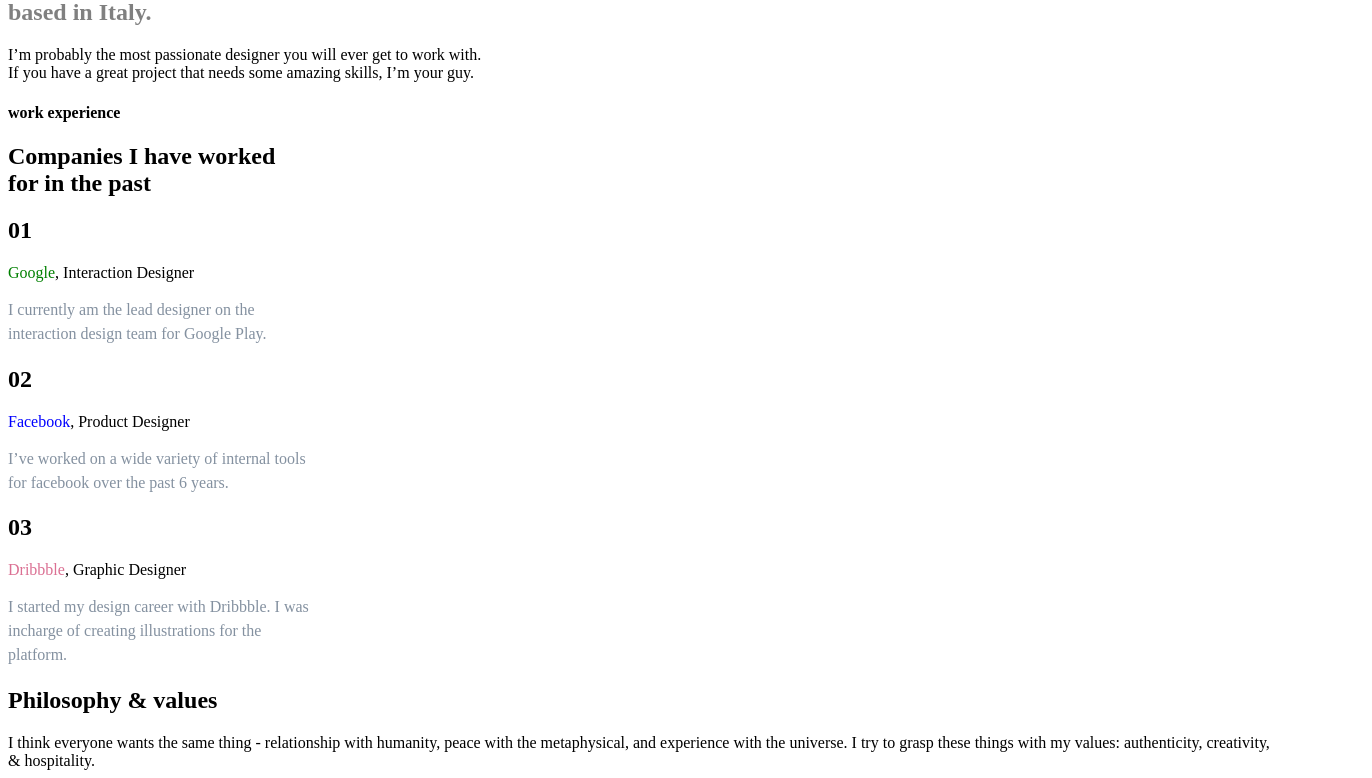
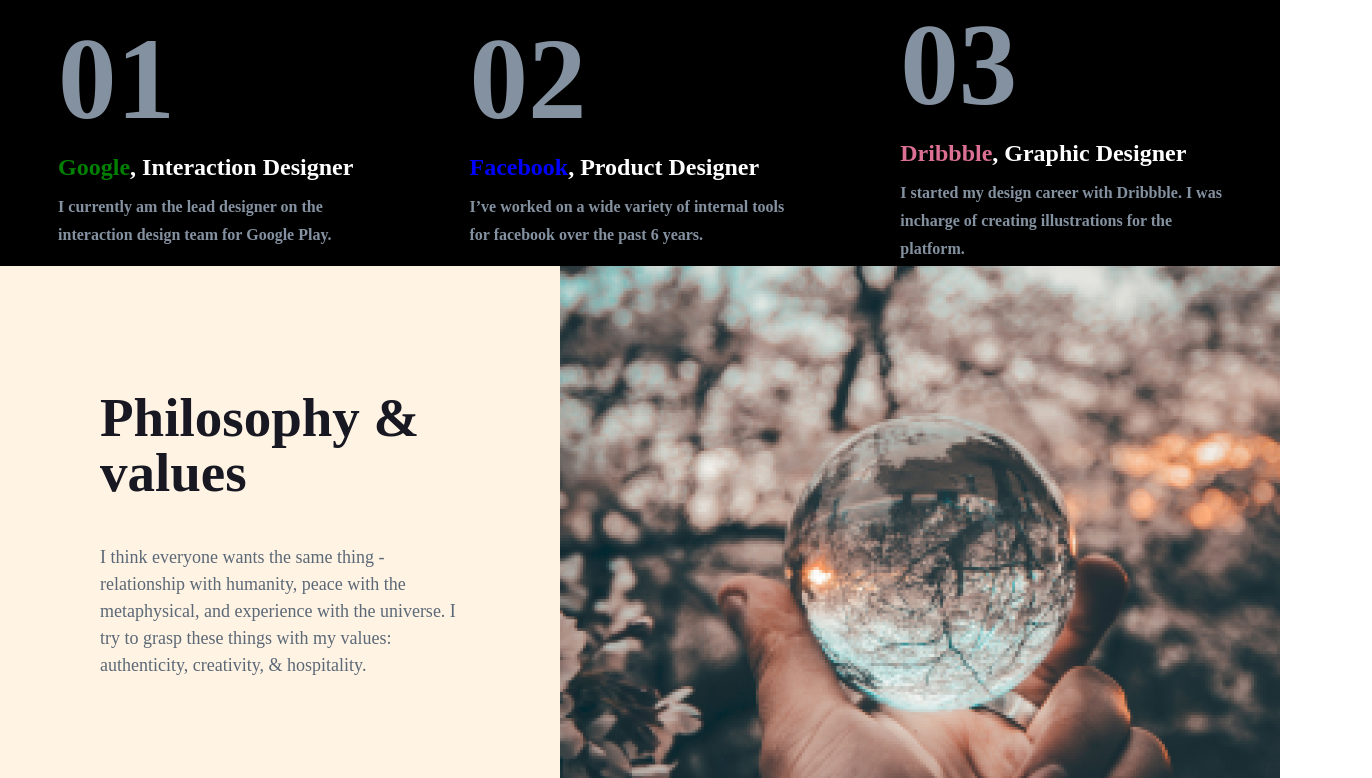
Before and after one commit to GruppaKino/WebProj, a plain HTML site: page index.html in a window 1280 px wide. Shown: the part 791-1569 px from the top of the page, 1372 px wide, since content can reach past the window. Drawn offline with Linux system fonts and the light colour scheme.

Commit message:
добавил CSS

```diff
--- a/index.html
+++ b/index.html
@@ -4,7 +4,7 @@
     <meta charset="UTF-8">
     <meta name="viewport" content="width=device-width, initial-scale=1.0">
     <title>RobinW</title>
-    <link rel="stylesheet" href="rb.css">
+    <link rel="stylesheet" href="index.css">
 </head>
 <body>
     <header>
```
